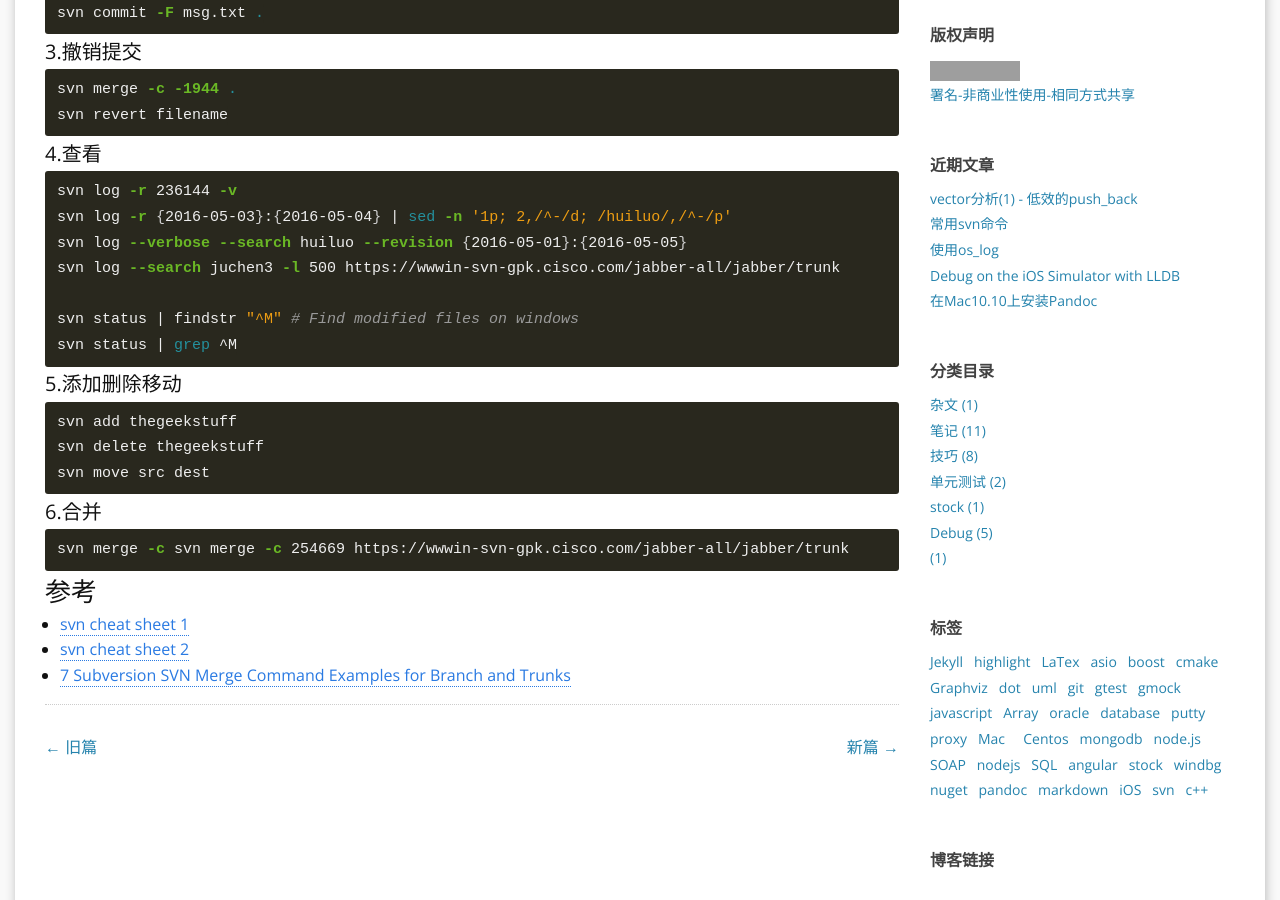
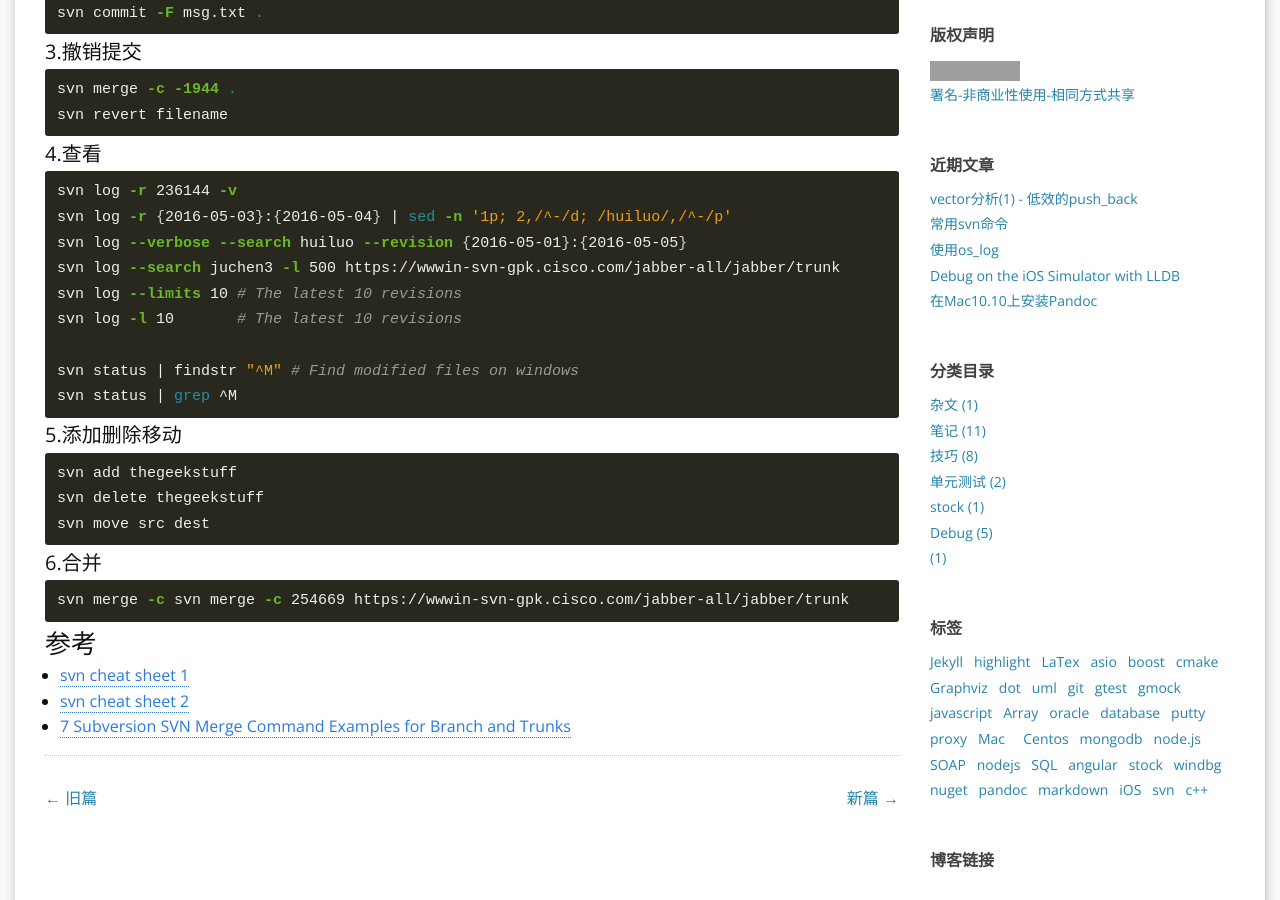
Before and after one commit to Junch/Junch.github.io, a Jekyll site: the page built from _posts/2017-06-09-original-svn.md, in a window 1280 px wide and 900 px high, scrolled down 535 px. Built offline with Jekyll 4.4.1, drawn with Linux system fonts in a browser that asks for light colours; comment, search, counter and statistics services are not loaded; grey boxes are pictures that could not be loaded.

Commit message:
Update svn commands again

```diff
--- a/_posts/2017-06-09-original-svn.md
+++ b/_posts/2017-06-09-original-svn.md
@@ -33,6 +33,8 @@ svn log -r 236144 -v
 svn log -r {2016-05-03}:{2016-05-04} | sed -n '1p; 2,/^-/d; /huiluo/,/^-/p'
 svn log --verbose --search huiluo --revision {2016-05-01}:{2016-05-05}
 svn log --search juchen3 -l 500 https://wwwin-svn-gpk.cisco.com/jabber-all/jabber/trunk
+svn log --limits 10 # The latest 10 revisions
+svn log -l 10       # The latest 10 revisions
 
 svn status | findstr "^M" # Find modified files on windows
 svn status | grep ^M
```
